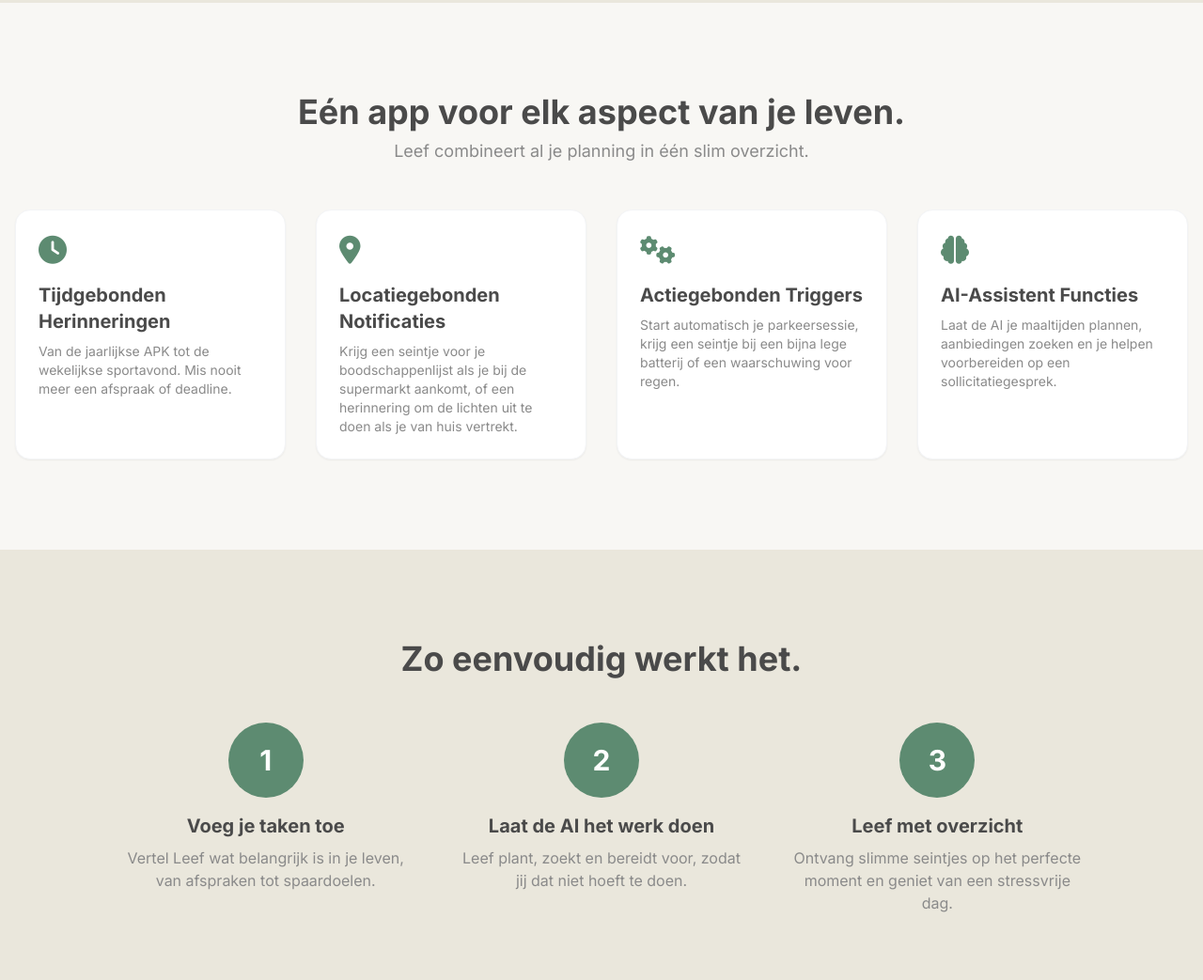
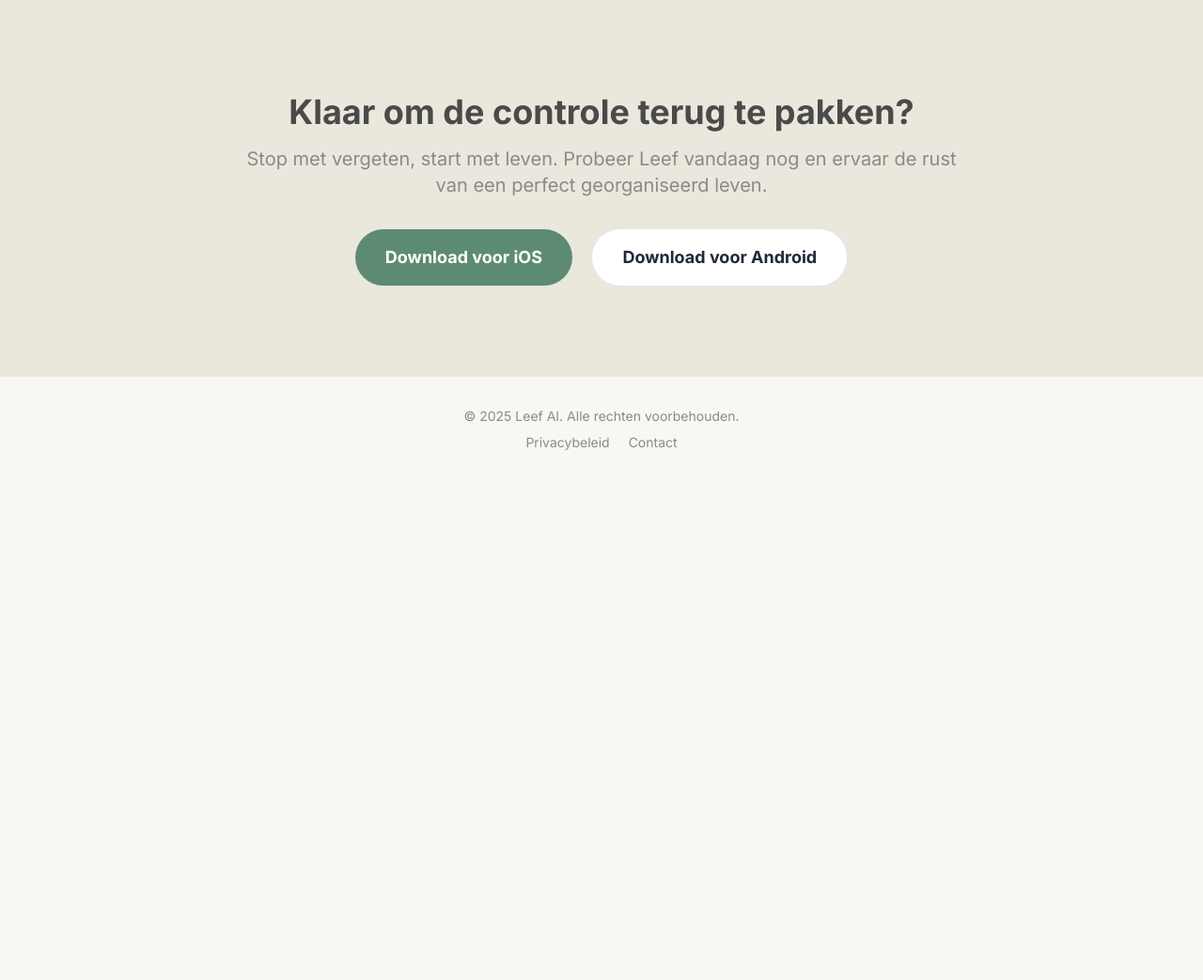
Before and after one commit to andrewschuurink4/leef-ai.nl, a plain HTML site: page index.html in a window 1280 px wide. Shown: the part 569-1612 px from the top of the page at 94% size. After the commit the page ends 1082 px from the top, so only its background shows below. Drawn offline with nearby package versions, Linux system fonts and the light colour scheme.

Commit message:
Definitieve PWA-installatie en Firefox-fix

```diff
--- a/index.html
+++ b/index.html
@@ -47,75 +47,6 @@
     </div>
 </section>
 
-<section class="py-20 md:py-24">
-    <div class="container mx-auto px-4">
-        <div class="text-center mb-12">
-            <h2 class="text-3xl md:text-4xl font-bold">Eén app voor elk aspect van je leven.</h2>
-            <p class="text-md md:text-lg mt-2 max-w-2xl mx-auto secondary-color">Leef combineert al je planning in één slim overzicht.</p>
-        </div>
-        <div class="grid grid-cols-1 md:grid-cols-2 lg:grid-cols-4 gap-8">
-            <div class="bg-white p-6 rounded-2xl shadow-sm border border-gray-100">
-                <div class="primary-color text-3xl mb-4"><i class="fas fa-clock"></i></div>
-                <h3 class="font-bold text-xl mb-2">Tijdgebonden Herinneringen</h3>
-                <p class="secondary-color text-sm">Van de jaarlijkse APK tot de wekelijkse sportavond. Mis nooit meer een afspraak of deadline.</p>
-            </div>
-            <div class="bg-white p-6 rounded-2xl shadow-sm border border-gray-100">
-                <div class="primary-color text-3xl mb-4"><i class="fas fa-map-marker-alt"></i></div>
-                <h3 class="font-bold text-xl mb-2">Locatiegebonden Notificaties</h3>
-                <p class="secondary-color text-sm">Krijg een seintje voor je boodschappenlijst als je bij de supermarkt aankomt, of een herinnering om de lichten uit te doen als je van huis vertrekt.</p>
-            </div>
-            <div class="bg-white p-6 rounded-2xl shadow-sm border border-gray-100">
-                <div class="primary-color text-3xl mb-4"><i class="fas fa-cogs"></i></div>
-                <h3 class="font-bold text-xl mb-2">Actiegebonden Triggers</h3>
-                <p class="secondary-color text-sm">Start automatisch je parkeersessie, krijg een seintje bij een bijna lege batterij of een waarschuwing voor regen.</p>
-            </div>
-            <div class="bg-white p-6 rounded-2xl shadow-sm border border-gray-100">
-                <div class="primary-color text-3xl mb-4"><i class="fas fa-brain"></i></div>
-                <h3 class="font-bold text-xl mb-2">AI-Assistent Functies</h3>
-                <p class="secondary-color text-sm">Laat de AI je maaltijden plannen, aanbiedingen zoeken en je helpen voorbereiden op een sollicitatiegesprek.</p>
-            </div>
-        </div>
-    </div>
-</section>
-
-<section class="hero-bg py-20 md:py-24">
-    <div class="container mx-auto px-4 text-center">
-        <h2 class="text-3xl md:text-4xl font-bold mb-12">Zo eenvoudig werkt het.</h2>
-        <div class="grid grid-cols-1 md:grid-cols-3 gap-12 max-w-5xl mx-auto">
-            <div class="flex flex-col items-center">
-                <div class="w-20 h-20 primary-bg text-white flex items-center justify-center rounded-full text-3xl font-bold mb-4">1</div>
-                <h3 class="font-bold text-xl mb-2">Voeg je taken toe</h3>
-                <p class="secondary-color">Vertel Leef wat belangrijk is in je leven, van afspraken tot spaardoelen.</p>
-            </div>
-            <div class="flex flex-col items-center">
-                <div class="w-20 h-20 primary-bg text-white flex items-center justify-center rounded-full text-3xl font-bold mb-4">2</div>
-                <h3 class="font-bold text-xl mb-2">Laat de AI het werk doen</h3>
-                <p class="secondary-color">Leef plant, zoekt en bereidt voor, zodat jij dat niet hoeft te doen.</p>
-            </div>
-            <div class="flex flex-col items-center">
-                <div class="w-20 h-20 primary-bg text-white flex items-center justify-center rounded-full text-3xl font-bold mb-4">3</div>
-                <h3 class="font-bold text-xl mb-2">Leef met overzicht</h3>
-                <p class="secondary-color">Ontvang slimme seintjes op het perfecte moment en geniet van een stressvrije dag.</p>
-            </div>
-        </div>
-    </div>
-</section>
-
-<section class="py-20 md:py-24">
-    <div class="container mx-auto px-4">
-        <div class="bg-white rounded-2xl shadow-lg border border-gray-100 md:flex items-center overflow-hidden">
-            <div class="p-8 md:p-12 md:w-1/2">
-                <h2 class="text-3xl font-bold mb-4">Aangeboden door Verbouw AI</h2>
-                <p class="secondary-color mb-6">Leef wordt je aangeboden door de makers van Verbouw AI. Plan je volgende verbouwing? Laat onze AI je helpen met kosten, materialen en planning en bespaar duizenden euro's.</p>
-                <a href="#" class="primary-bg text-white font-bold py-3 px-6 rounded-full hover:opacity-90 transition-opacity">Ontdek Verbouw AI</a>
-            </div>
-            <div class="md:w-1/2">
-                <img src="https://images.unsplash.com/photo-1581125923644-d6a785a5a415?q=80&w=1974&auto=format&fit=crop" alt="Een modern huis in aanbouw, symbool voor verbouwen met AI-hulp." class="w-full h-full object-cover">
-            </div>
-        </div>
-    </div>
-</section>
-
 <section id="cta" class="hero-bg py-20 md:py-24">
     <div class="container mx-auto text-center px-4">
         <h2 class="text-3xl md:text-4xl font-bold">Klaar om de controle terug te pakken?</h2>
@@ -139,30 +70,23 @@
 
 
 <script>
+    // --- PWA Logic ---
     let deferredPrompt;
     const installButton = document.getElementById('install-button');
     const installButtonAndroid = document.getElementById('install-button-android');
 
-    // Verberg de knoppen in eerste instantie. We tonen ze alleen als installatie mogelijk is.
-    installButton.style.display = 'none';
-    installButtonAndroid.style.display = 'none';
-
+    // Luister naar het installatie-event dat door Chrome/Edge wordt gegeven
     window.addEventListener('beforeinstallprompt', (e) => {
-        // Voorkom dat de mini-infobar verschijnt op mobiel
         e.preventDefault();
-        // Bewaar het event zodat het later kan worden geactiveerd.
         deferredPrompt = e;
-        // Toon de installatieknoppen
-        installButton.style.display = 'inline-block';
-        installButtonAndroid.style.display = 'inline-block';
-        console.log(`'beforeinstallprompt' event werd geactiveerd.`);
+        console.log('`beforeinstallprompt` event opgeslagen.');
     });
 
+    // Definieer wat er moet gebeuren als op een van de knoppen wordt geklikt
     const installAction = () => {
+        // Check of we het speciale event van Chrome/Edge hebben
         if (deferredPrompt) {
-            // Toon de installatieprompt
             deferredPrompt.prompt();
-            // Wacht op de keuze van de gebruiker
             deferredPrompt.userChoice.then((choiceResult) => {
                 if (choiceResult.outcome === 'accepted') {
                     console.log('Gebruiker heeft de installatie geaccepteerd');
@@ -172,23 +96,23 @@
                 deferredPrompt = null;
             });
         } else {
-            // Fallback voor browsers die 'beforeinstallprompt' niet ondersteunen (zoals Safari op iOS)
-            alert('Voor iOS: open deze pagina in Safari, tik op de Deel-knop en selecteer "Zet op beginscherm" om de app te installeren.');
+            // Zo nee, toon een algemene instructie voor Safari, Firefox, etc.
+            alert('INSTALLATIE-INSTRUCTIES:\n\n- Op mobiel (iOS): Gebruik de "Deel"-knop en kies "Zet op beginscherm".\n- Op desktop (Firefox/Edge): Zoek naar een installatie-icoon rechts in de adresbalk.');
         }
     };
 
+    // Koppel de actie aan beide knoppen
     installButton.addEventListener('click', installAction);
     installButtonAndroid.addEventListener('click', installAction);
-</script>
 
-<script>
-    // --- PWA Service Worker Registratie ---
+
+    // --- Service Worker Registratie ---
     if ('serviceWorker' in navigator) {
         window.addEventListener('load', () => {
-            navigator.serviceWorker.register('/sw.js').then(registration => {
-                console.log('ServiceWorker registration successful with scope: ', registration.scope);
+            navigator.serviceWorker.register('/sw.js').then(registration => { // Let op de hoofdletter 'W'
+                console.log('ServiceWorker registratie succesvol:', registration.scope);
             }, err => {
-                console.log('ServiceWorker registration failed: ', err);
+                console.log('ServiceWorker registratie mislukt:', err);
             });
         });
     }
```
